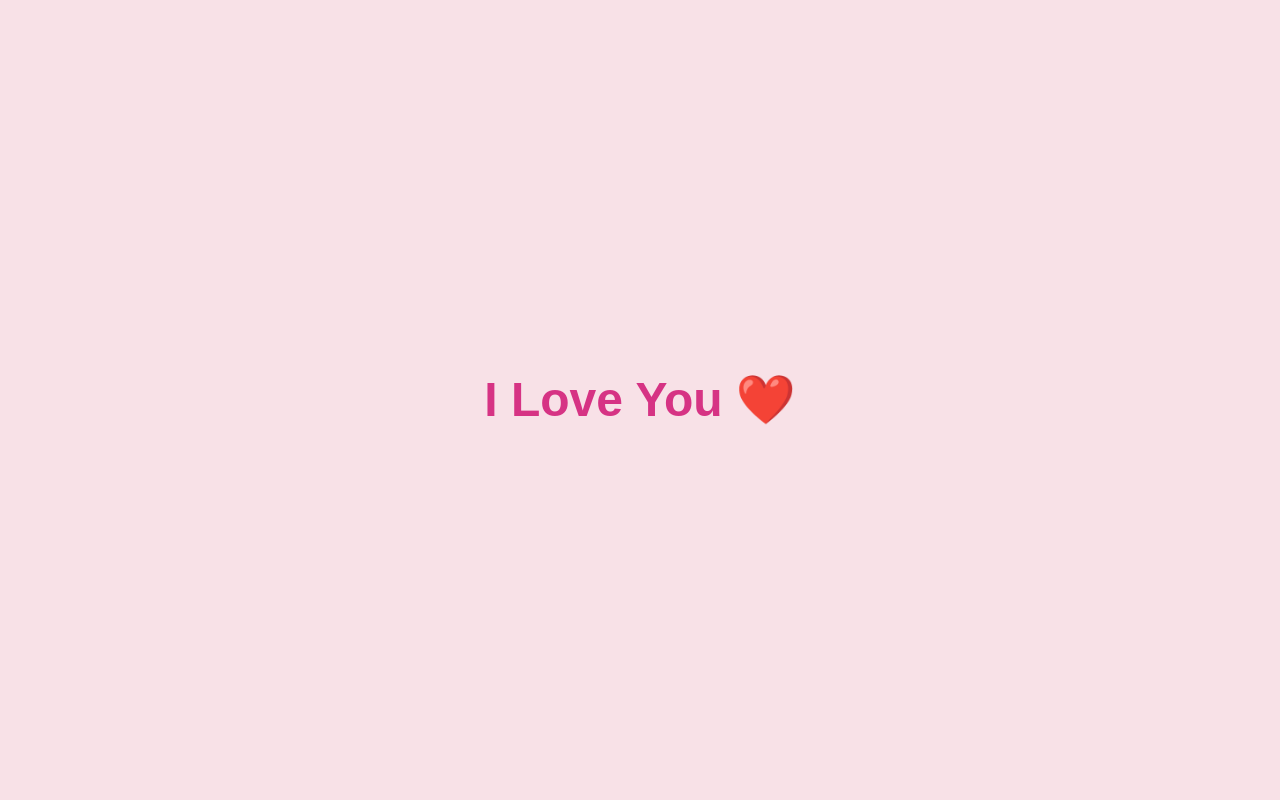
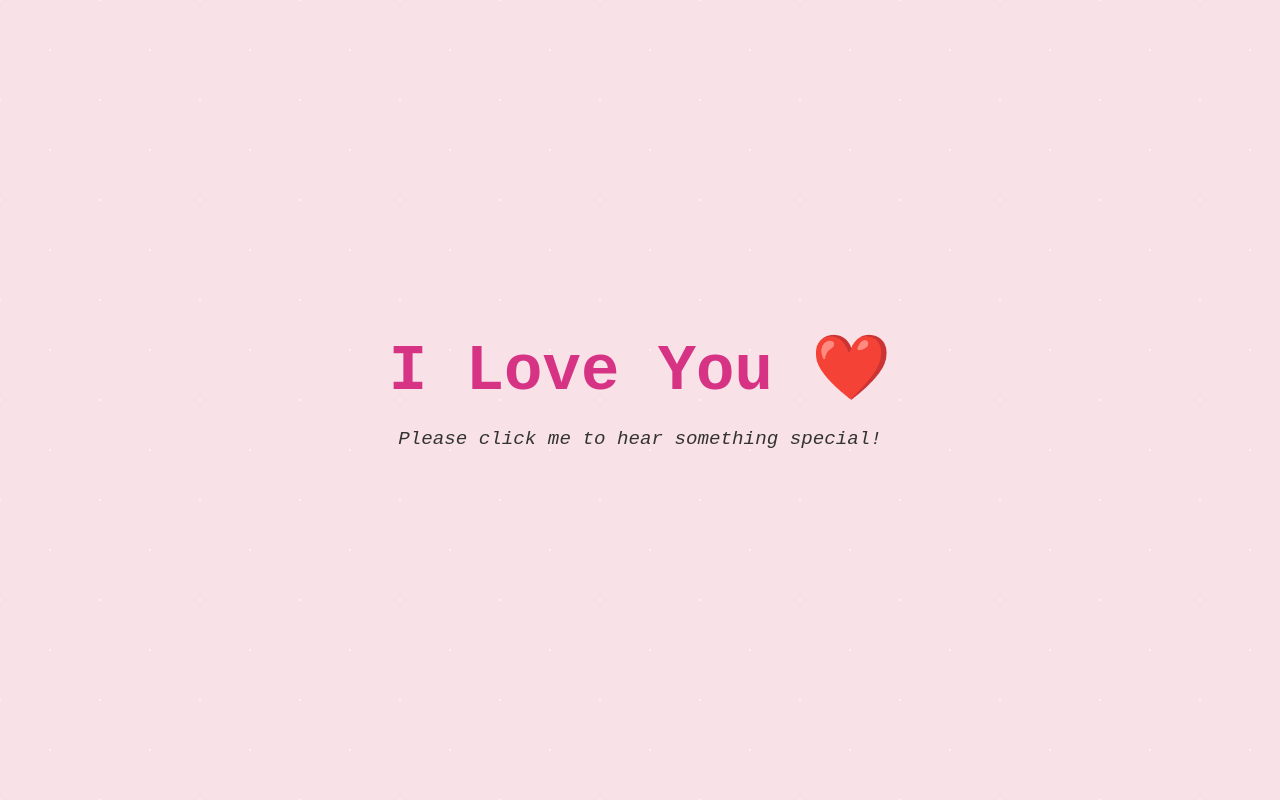
Before and after one commit to Gourabroy1234/love-message, a plain HTML site: page index.html in a window 1280 px wide. Drawn offline with Linux system fonts and the light colour scheme.

Commit message:
Update index.html

```diff
--- a/index.html
+++ b/index.html
@@ -8,23 +8,73 @@
         body {
             background-color: #f8e1e7;
             color: #d63384;
-            font-family: Arial, sans-serif;
+            font-family: 'Courier New', Courier, monospace;
             display: flex;
             justify-content: center;
             align-items: center;
             height: 100vh;
             margin: 0;
             text-align: center;
+            overflow: hidden;
+        }
+
+        h1 {
+            font-size: 4rem;
+            margin: 0;
+            transition: transform 0.3s ease, color 0.3s ease;
+            animation: fadeIn 2s ease;
+        }
+
+        h1:hover {
+            transform: scale(1.1);
+            color: #bf1363;
+        }
+
+        p {
+            font-size: 1.2rem;
+            color: #333;
+            font-style: italic;
+            margin-top: 20px;
+            animation: fadeIn 3s ease;
+        }
+
+        #playMusic {
             cursor: pointer;
         }
-        h1 {
-            font-size: 3rem;
+
+        #playMusic:hover {
+            text-shadow: 0px 0px 10px #ff80ab;
+        }
+
+        @keyframes fadeIn {
+            from {
+                opacity: 0;
+                transform: translateY(-20px);
+            }
+            to {
+                opacity: 1;
+                transform: translateY(0);
+            }
+        }
+
+        /* Add subtle stars in the background */
+        body::before {
+            content: '';
+            position: absolute;
+            width: 100%;
+            height: 100%;
+            background: radial-gradient(circle, rgba(255, 255, 255, 0.5) 1px, transparent 1px),
+                        radial-gradient(circle, rgba(255, 255, 255, 0.5) 1px, transparent 1px);
+            background-size: 100px 100px;
+            background-position: 0 0, 50px 50px;
+            z-index: -1;
         }
     </style>
 </head>
 <body>
     <div>
         <h1 id="playMusic">I Love You ❤️</h1>
+        <p>Please click me to hear something special!</p>
         <audio id="backgroundMusic">
             <source src="./Night Changes Status  English Song Status  One Direction Status  New WhatsApp Status.mp3" type="audio/mpeg">
             Your browser does not support the audio tag.
@@ -38,6 +88,7 @@
         // Add a click event listener to the text
         playText.addEventListener("click", () => {
             audio.play(); // Start playing the audio
+            alert("Music is playing! 🎶"); // A sweet alert for added interaction
         });
     </script>
 </body>
```
